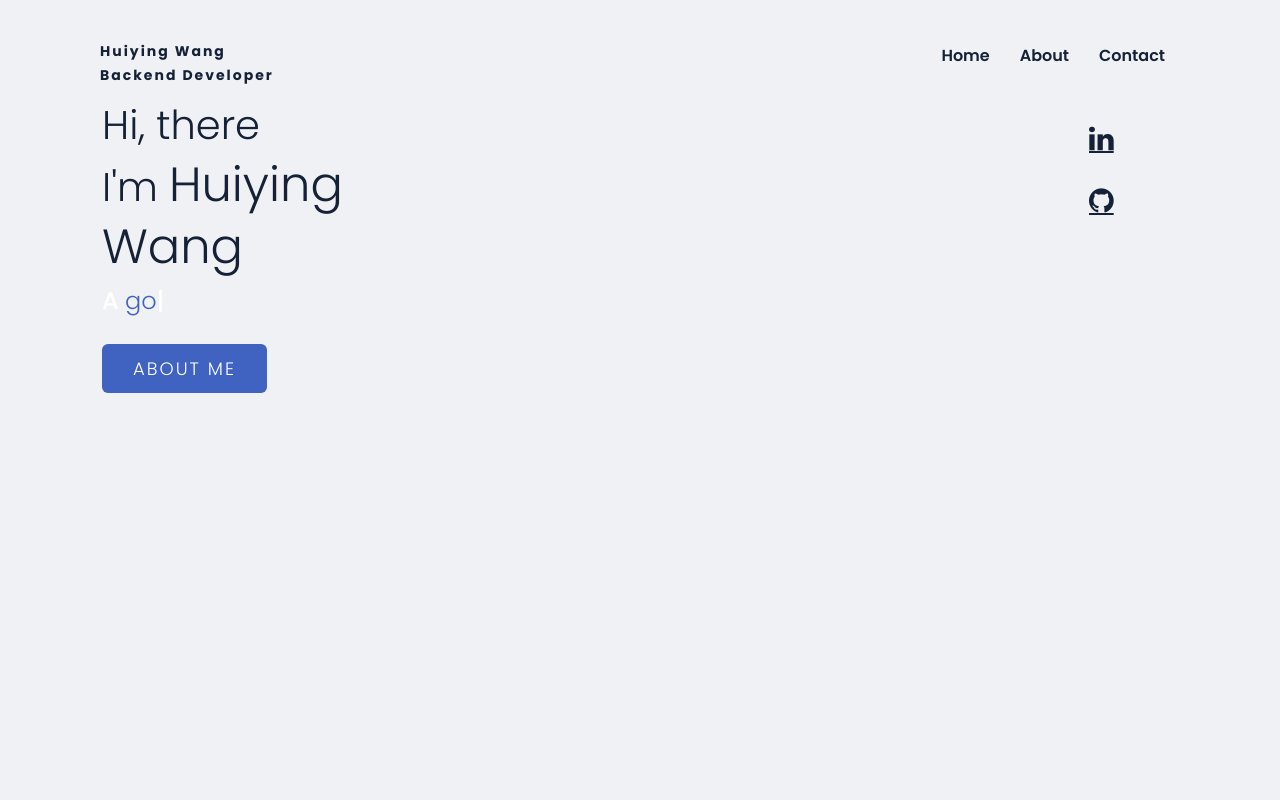
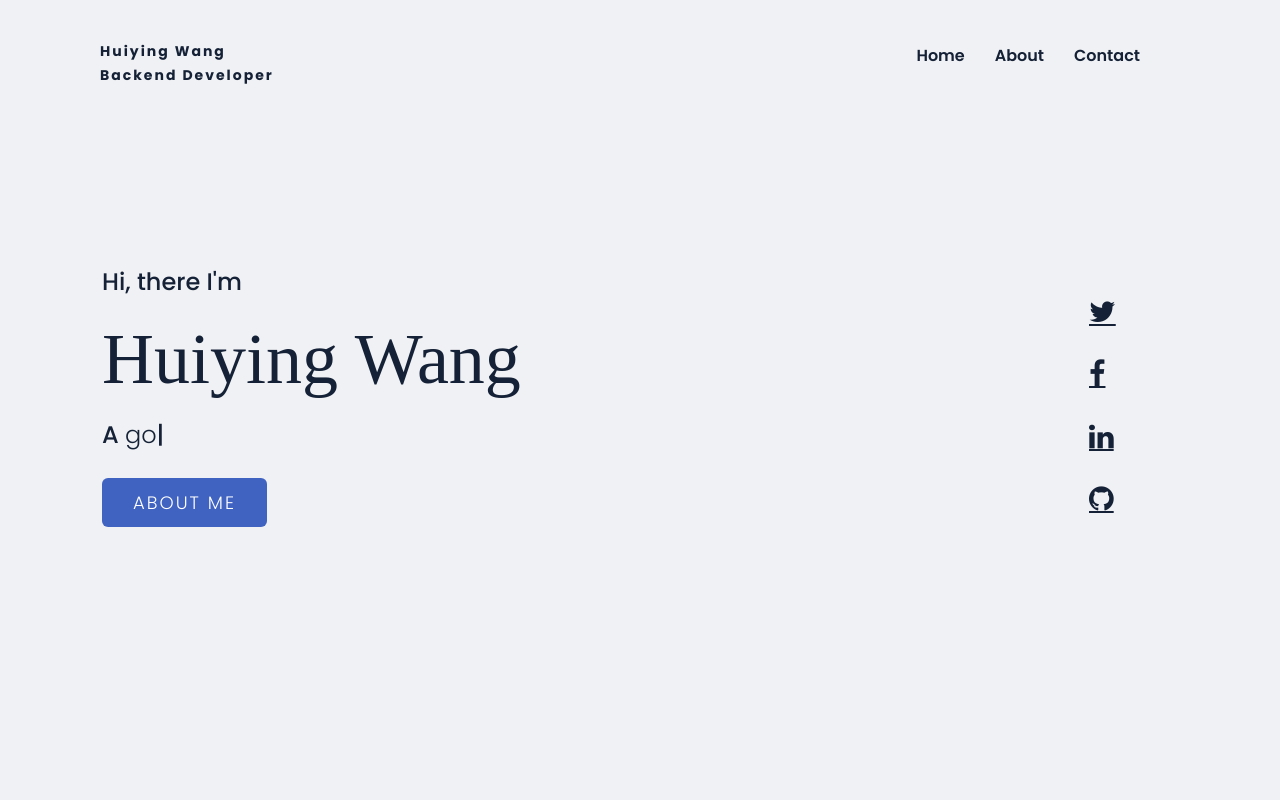
Before and after one commit to HuiyingWang0108/portfolio, a website: page index.html in a window 1280 px wide. Shown: the top 800 px of the page. Drawn offline with nearby package versions, Linux system fonts and the light colour scheme; a web font is replaced by a local one.

```diff
--- a/icon.css
+++ b/icon.css
@@ -9,18 +9,28 @@
     opacity: 0.7;
 }
 
+.fa-twitter {
+    color: var(--text-dark);
+}
+
+.fa-facebook {
+    color: var(--text-dark);
+}
+
 .fa-linkedin {
     color: var(--text-dark);
 }
 
 .fa-github {
-    color:  var(--text-dark);;
+    color: var(--text-dark);
+    ;
 }
 
 .myIcon li {
     display: block;
     margin: 30px;
 }
+
 #toggleBtn {
     margin-top: 2%;
     color: var(--text-dark);
--- a/index.html
+++ b/index.html
@@ -34,11 +34,12 @@
     <section class="banner" id="home">
         <div class="container">
             <div class="row" style="padding-top: 15px;">
-                <div class="col-sm-4">
+                <div class="col-sm-6">
                     <div class="textBx">
-                        <h2>Hi, there<br>I'm <span>Huiying Wang</span></h2>
-                        <h3 style="color:#fff">A <span class="typing" style="font-weight: 300; color:#4063c2"></span>
-                            </h5>
+                        <h3>Hi, there I'm</h3>
+                        <h2>Huiying Wang</h2>
+                        <h3>A <span class="typing" style="font-weight: 300;"></span>
+                        </h3>
                         <!-- typed.js -->
                         <script src="/assets/typed.js/typed.min.js"></script>
                         <script type="text/javascript">
@@ -54,10 +55,16 @@
                             Me</a>
                     </div>
                 </div>
-                <div class="col-sm-6">
+                <div class="col-sm-4">
                 </div>
                 <div class="col-sm-2 myIcon">
                     <ul>
+                        <li>
+                            <a href="#" class="fa fa-twitter"></a>
+                        </li>
+                        <li>
+                            <a href="#" class="fa fa-facebook"></a>
+                        </li>
                         <li>
                             <a href="https://www.linkedin.com/in/huiying-wang-6b4476169/" class="fa fa-linkedin"></a>
                         </li>
--- a/style.css
+++ b/style.css
@@ -87,7 +87,9 @@
     transform: scale(1.25);
     border-bottom: 2px solid var(--text-dark);
 }
-
+#toggleBtn {
+    margin-left: 25px;
+}
 /* Creating Stiky Header Menu Nav Bar */
 header.sticky {
     /* background: #fff; */
@@ -109,21 +111,20 @@
 }
 
 .banner {
-    /* position: relative;
+    position: relative;
     min-height: 100vh;
-    background: #4063c2;
-    background: url(images/jojov4.png);
-    background-color: var(--bg-blue-dark);
     background-size: cover;
     background-position: right;
     display: flex;
     justify-content: space-between;
-    align-items: center; */
+    align-items: center;
+    align-items: center;
     background-color: var(--bg-grey-light);
 }
 
 .banner h2 {
-    font-size: 2.5em;
+    font-size: 4.5em;
+    font-family: 'Times New Roman', Times, serif;
     color: var(--text-dark);
     font-weight: 300;
     line-height: 1.5em;
```
Lines whose indentation alone changed are shown as unchanged.
